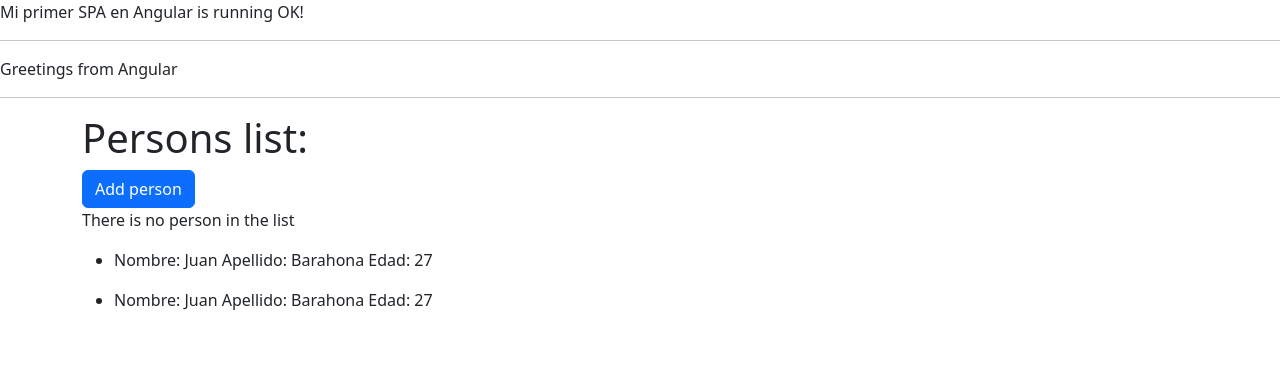
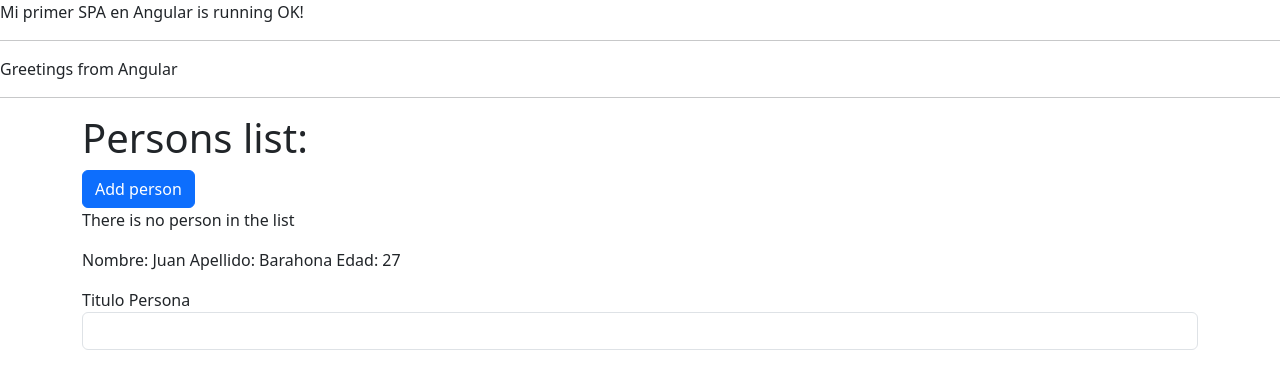
Before and after one commit to jfbarahonag/my-first-angular-app, an Angular app: page / in a window 1280 px wide. Shown: the top 388 px of the page. Built offline with nearby package versions, Linux system fonts and the light colour scheme.

Commit message:
Event binding was used to modify the attribute of a person by an input element

```diff
--- a/src/app/persons/persons.component.html
+++ b/src/app/persons/persons.component.html
@@ -10,14 +10,15 @@
         Add person
       </button>
       <p>{{ message }}</p>
-      <ul>
-        <li class="hover-text">
-          <app-person></app-person>
-        </li>
-        <li class="hover-text">
-          <app-person></app-person>
-        </li>
-      </ul>
+      <app-person></app-person>
+
+      <label>Titulo Persona</label>
+      <input
+        type="text"
+        class="form-control"
+        (input)="modifyTitle($event)"
+      >
+      {{title}}
     </div>
   </div>
 </div>
--- a/src/app/persons/persons.component.ts
+++ b/src/app/persons/persons.component.ts
@@ -19,10 +19,15 @@
 
   enableBtn: boolean = true;
 
+  title = '';
   message = 'There is no person in the list';
 
   addPerson() {
     this.message = 'New person added';
     alert('ok')
   }
+
+  modifyTitle(event: Event) {
+    this.title = (<HTMLInputElement>event.target).value;
+  }
 }
```
